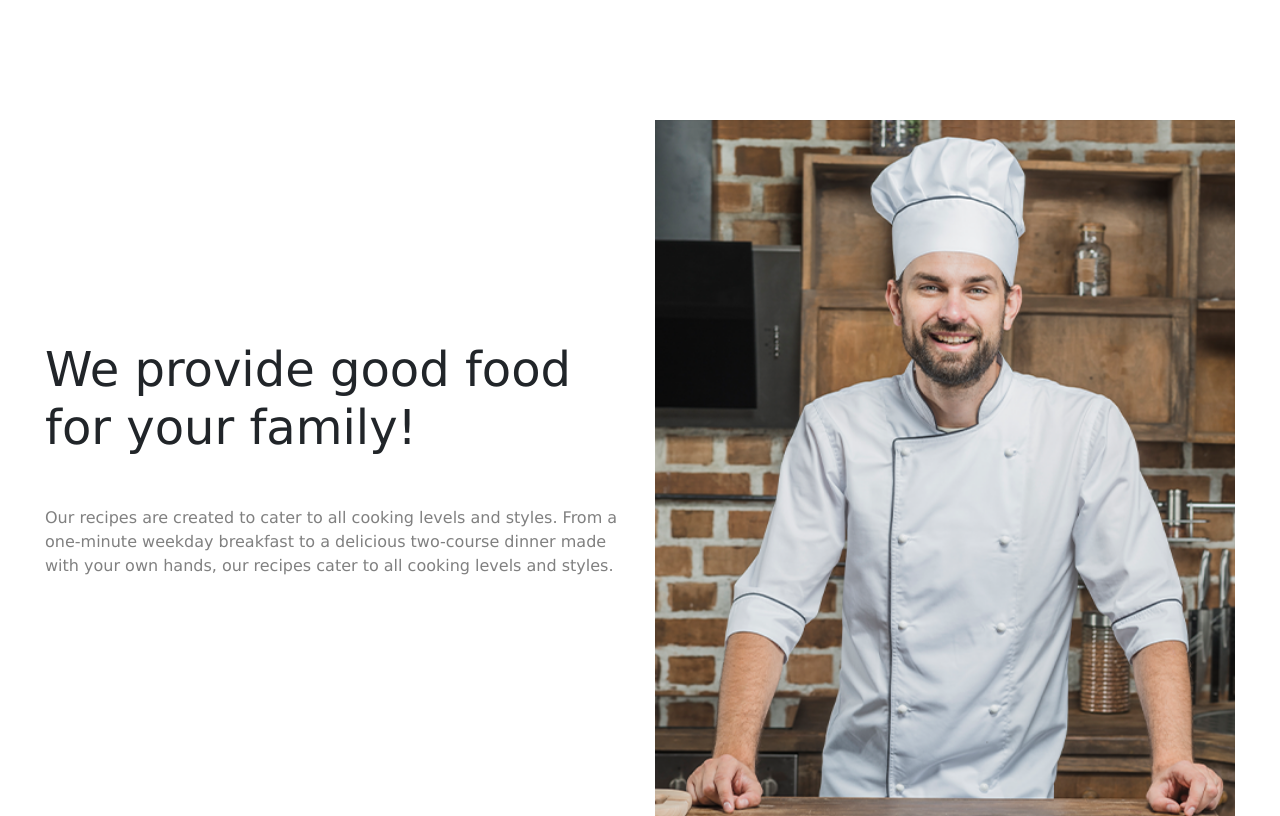
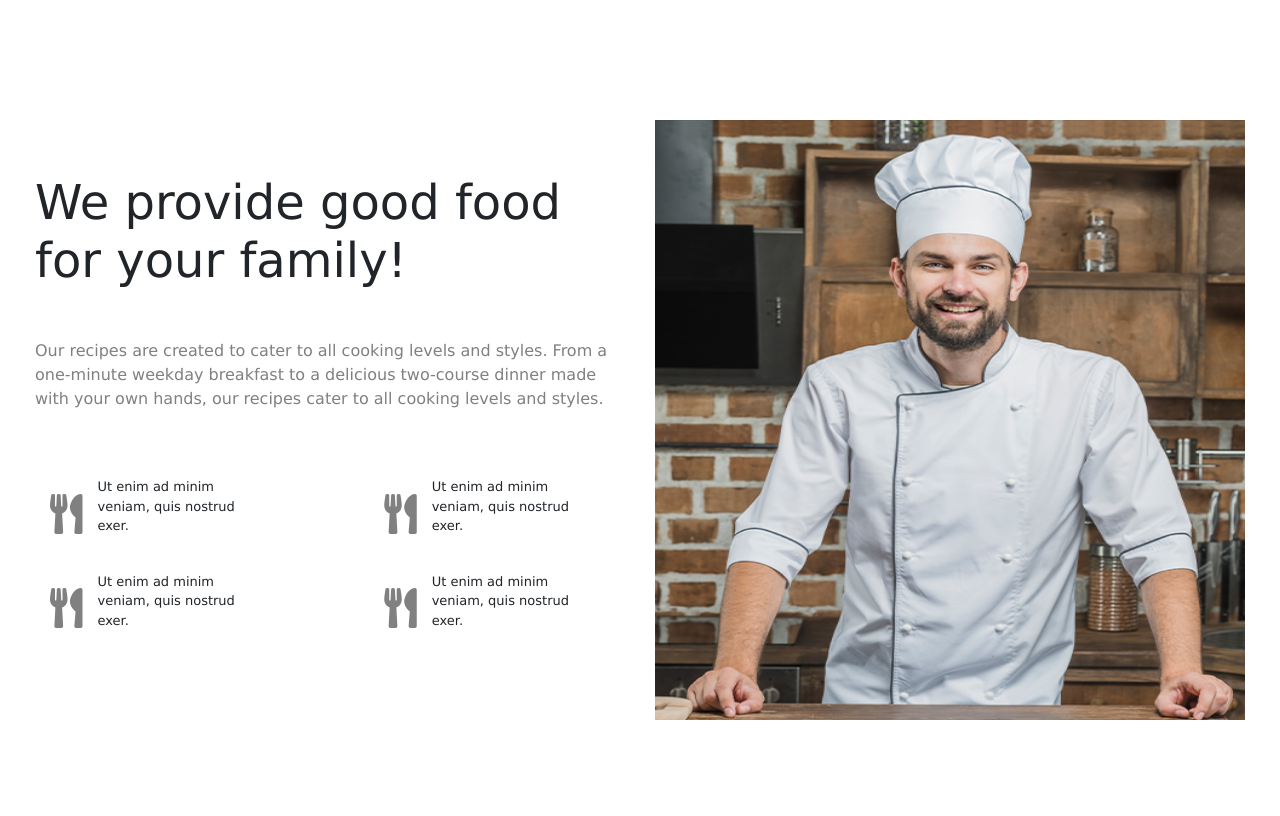
Before and after one commit to Mesmoudi13/Restaurent-project, a website: page index.html in a window 1280 px wide. Shown: the part 800-1616 px from the top of the page. After the commit the page ends 1520 px from the top, so only its background shows below. Drawn offline with nearby package versions, Linux system fonts and the light colour scheme.

Commit message:
chef icons

```diff
--- a/index.html
+++ b/index.html
@@ -3,7 +3,9 @@
 <head>
     <meta charset="UTF-8">
     <meta name="viewport" content="width=device-width, initial-scale=1.0">
-    <link rel="stylesheet" href="node_modules/bootstrap/dist/css/bootstrap.min.css">
+    <link rel="stylesheet" href="node_modules/@fortawesome/fontawesome-free/css/all.css">
+    <link rel="stylesheet" href="node_modules/@fortawesome/fontawesome-free/js/all.js">
+    <link rel="stylesheet" href="node_modules/bootstrap/css/bootstrap.min.css">
     <script src="https://code.jquery.com/jquery-3.5.1.slim.min.js" integrity="sha384-DfXdz2htPH0lsSSs5nCTpuj/zy4C+OGpamoFVy38MVBnE+IbbVYUew+OrCXaRkfj" crossorigin="anonymous"></script>
     <script src="https://cdn.jsdelivr.net/npm/popper.js@1.16.1/dist/umd/popper.min.js" integrity="sha384-9/reFTGAW83EW2RDu2S0VKaIzap3H66lZH81PoYlFhbGU+6BZp6G7niu735Sk7lN" crossorigin="anonymous"></script>
     <script src="https://cdn.jsdelivr.net/npm/bootstrap@4.5.3/dist/js/bootstrap.min.js" integrity="sha384-w1Q4orYjBQndcko6MimVbzY0tgp4pWB4lZ7lr30WKz0vr/aWKhXdBNmNb5D92v7s" crossorigin="anonymous"></script>
@@ -56,13 +58,51 @@
  </div>
  </div>
  <div class="row chef_sec">
-   <div class="chef_bla row col-md col-12 align-self-center mx-auto">
+   <div class="chef_blabla row col-md col-12 align-self-center mx-auto">
       <h1 id="we_provide">We provide good food for your family!</h1>
       <p id="chef_p">
         Our recipes are created to cater to all cooking levels and styles.
         From a one-minute weekday breakfast to a delicious two-course dinner made with your own hands,
         our recipes cater to all cooking levels and styles.
       </p>
+      <div class="icons row col-12 mr-auto">
+        <div class="row col-lg">
+           <div class="elem col-12 d-flex">
+             <span class="align-self-center">
+               <i class="chef_icons fas fa-utensils"></i>
+             </span>
+             <p class="icons_parg align-self-center">
+              Ut enim ad minim veniam, quis nostrud exer.
+              </p>
+            </div>
+           <div class="elem col-12 d-flex">
+             <span class="align-self-center">
+               <i class="chef_icons fas fa-utensils"></i>
+              </span>
+              <p class="icons_parg align-self-center">
+              Ut enim ad minim veniam, quis nostrud exer.
+              </p>
+            </div>
+        </div>
+        <div class="row col-lg offset-lg-2">
+           <div class="elem col-12 d-flex">
+             <span class="align-self-center">
+               <i class="chef_icons fas fa-utensils"></i>
+              </span>
+              <p class="icons_parg align-self-center">
+              Ut enim ad minim veniam, quis nostrud exer.
+              </p>
+            </div>
+           <div class="elem col-12 d-flex">
+             <span class="align-self-center">
+               <i class="chef_icons fas fa-utensils"></i>
+              </span>
+              <p class="icons_parg align-self-center">
+              Ut enim ad minim veniam, quis nostrud exer.
+              </p>
+            </div>
+        </div>
+      </div>
    </div>
    <div class="chef col-md col-12 d-flex justify-content-center overflow-hidden">
         <img class="chef_img img-fluid" src="./img/chef.png" alt="chef">
--- a/src/css/style.css
+++ b/src/css/style.css
@@ -164,12 +164,12 @@
   /****chef section****/
 
   .chef_sec{
-      margin: 120px 30px 0 30px;
+      margin: 120px 20px 0 20px;
   }
   .chef_img{
       flex-shrink: 0;
       min-width: 100%;
-      max-height: 700px
+      max-height: 600px
   }
 
 
@@ -190,6 +190,28 @@
     font-weight: 100;
     font-size: 16px;
   }
-  .chef_bla{
+  .chef_blabla{
     justify-content: center;
   }
+
+  .icons_parg{
+    font-size: 13px;
+    font-weight: 300;
+    font-family: 'Lucida Sans', 'Lucida Sans Regular', 'Lucida Grande', 'Lucida Sans Unicode', Geneva, Verdana, sans-serif;
+  }
+  @media (max-width: 1200px) {
+    .icons_parg{
+      font-size: calc(0.6rem + 0.2vw);
+    }
+  }
+ .chef_icons{
+   color: grey;
+   font-size: 40px;
+   margin-right: 15px;
+ }
+ .elem{
+   margin-bottom: 20px;
+ }
+ .icons{
+   margin-top: 50px;
+ }
```
Also changed, not shown: 1 other file.
